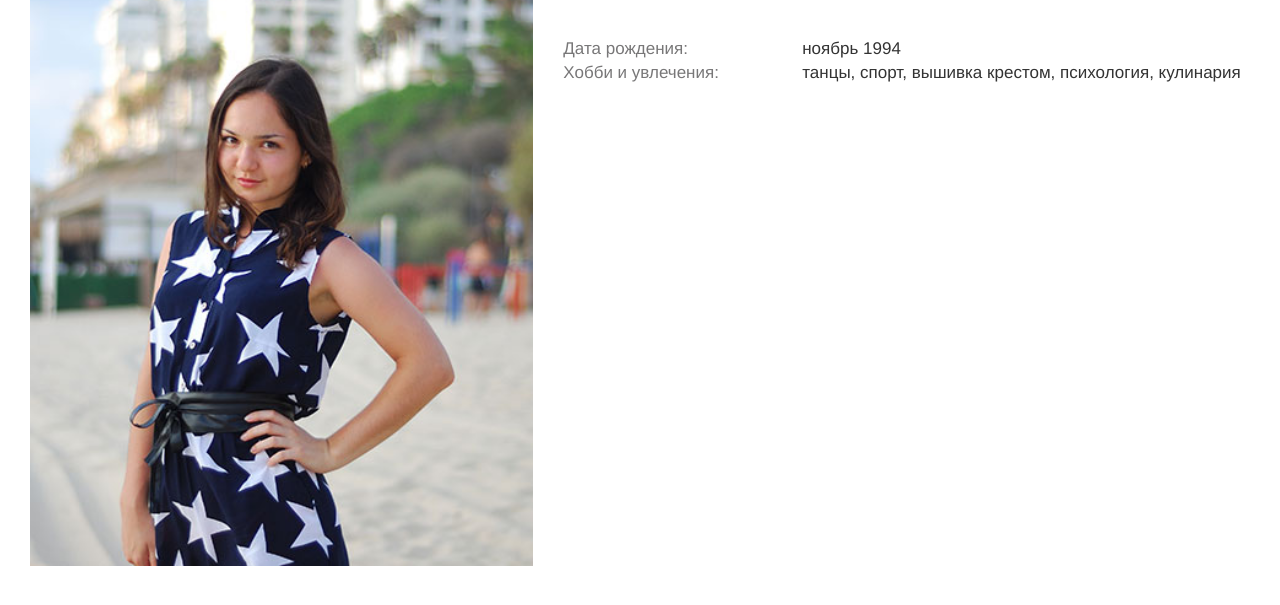
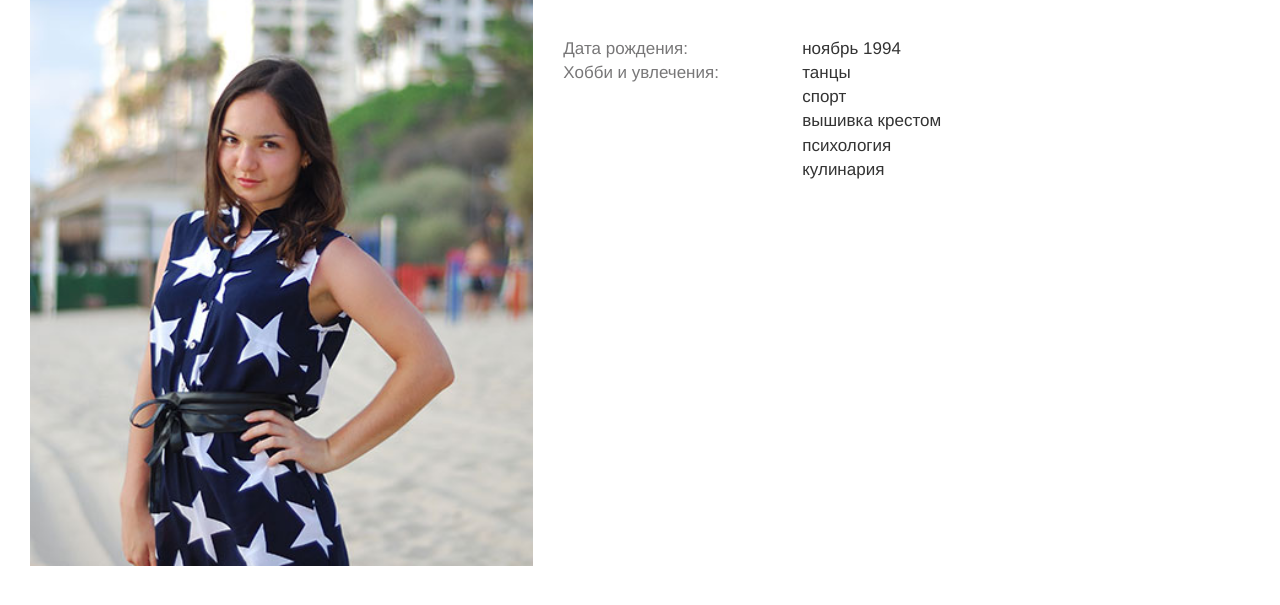
Before and after one commit to hamsters-school/social-school, a website: page app/pages/nastya-baitasova/index.html in a window 1280 px wide. Shown: the part 63-668 px from the top of the page. Drawn offline with nearby package versions, Linux system fonts and the light colour scheme.

Commit message:
create elements li in Js

```diff
--- a/app/pages/nastya-baitasova/index.html
+++ b/app/pages/nastya-baitasova/index.html
@@ -21,9 +21,8 @@
                 <li>Хобби и увлечения:</li>
             </ul>
 
-            <ul class="row__profile col-xs-8">
+            <ul id="hobby" class="row__profile col-xs-8">
                 <li>ноябрь 1994</li>
-                <li id="hobby"></li>
             </ul>
 
             <script src="js/scripts.js"></script>
--- a/app/pages/nastya-baitasova/js/scripts.js
+++ b/app/pages/nastya-baitasova/js/scripts.js
@@ -1,6 +1,17 @@
 /**
  * Created by Admin on 28.08.2016.
  */
+var hobbyArray = ['танцы', 'спорт', 'вышивка крестом', 'психология', 'кулинария'];
 
-var element = document.getElementById('hobby');
-element.innerHTML = ['танцы', ' спорт', ' вышивка крестом', ' психология', ' кулинария'];
+function hobbyList(hobbyArray) {
+    var element = document.getElementById('hobby');
+
+    for (var i = 0; i < hobbyArray.length; i++) {
+        var newLi = document.createElement('li');
+        newLi.innerHTML = hobbyArray[i];
+        element.appendChild(newLi);
+    }
+
+}
+
+hobbyList(hobbyArray);
```
